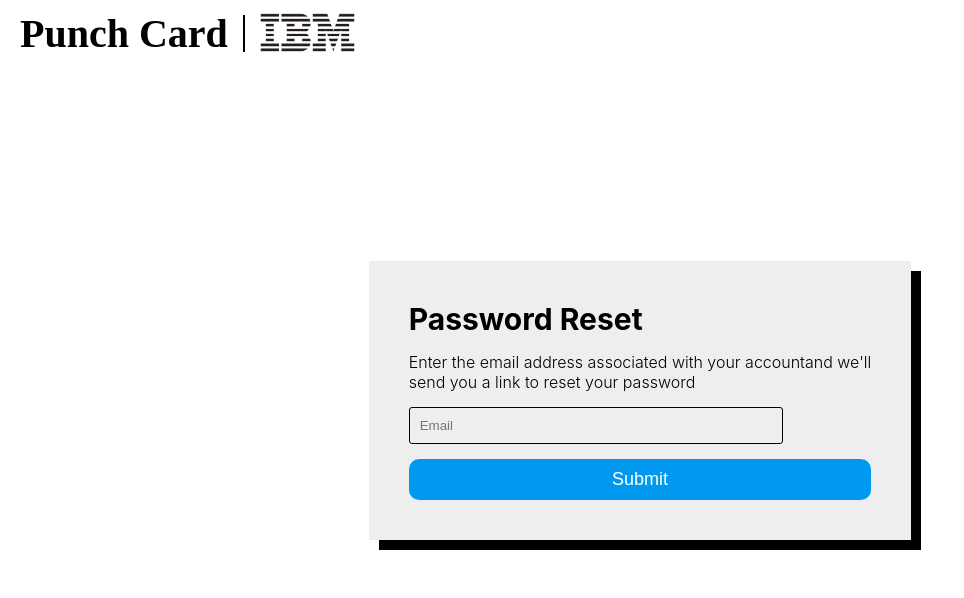
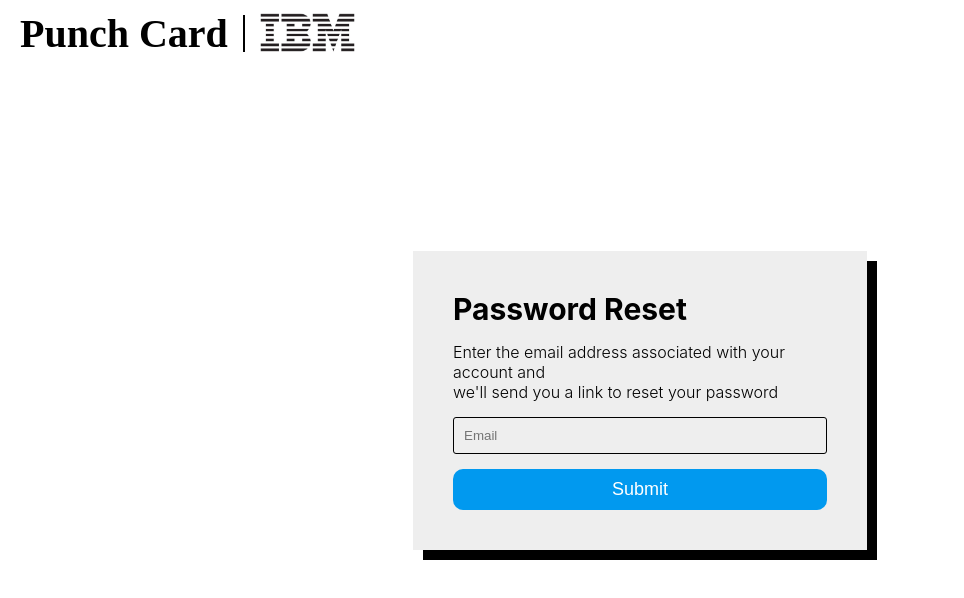
Before and after one commit to charles-v-patterson/checkIn-app, a React (Create React App) app in the folder frontend/: page /passwordreset/1 in a window 1280 px wide. Shown: the top 598 px of the page, without its empty margins (0-964 px from the left). Built offline with nearby package versions, Linux system fonts and the light colour scheme; a web font is replaced by a local one.

Commit message:
Password Reset Error Message Fix

```diff
--- a/frontend/src/components/auth/PasswordReset.css
+++ b/frontend/src/components/auth/PasswordReset.css
@@ -14,9 +14,17 @@
     display: flex;
     flex-direction: column;
     background-color: #EEEEEE;
+    max-width:min-content;
     padding: 40px;
     gap: 15px;
     box-shadow: 10px 10px black;
+}
+
+.change-password-box{
+    display: flex;
+    flex-direction: column;
+    background-color: #EEEEEE;
+    gap: 15px;
 }
 
 .email-form-box {
@@ -67,7 +75,7 @@
     border-radius: 3px;
     padding: 10px;
     background-color: transparent;
-    width: 44vh;
+    width:min-content;
     color: #000000;
 }
 
@@ -133,3 +141,18 @@
     margin: 5px;
     border: 1px solid #000000;
 }
+
+.form-group{
+    display: flex;
+    flex-direction: column;
+    background-color: #EEEEEE;
+    gap: 15px;
+}
+
+.error-message{
+    color: red;
+    font-size: 16px;
+    text-wrap: wrap;
+    word-break: normal;
+    white-space: normal;
+}
--- a/frontend/src/components/auth/PasswordReset.js
+++ b/frontend/src/components/auth/PasswordReset.js
@@ -99,7 +99,10 @@ const EmailForm = () => {
           <h2 className="login-subtitle"> Password reset</h2>
         }
         {authorized && !submitted &&
-          <div>
+          <div className="change-password-box">
+            <h2 className="login-title"> Password reset</h2>
+            <h2 className="login-subtitle"> Please enter a new password for Punch Card</h2>
+            {errorMessage && <p className="error-message">{errorMessage}</p>}
             <form className="login-form" onSubmit={handlePasswordSubmit}>
               <div className="form-group">
                 <input
@@ -110,7 +113,6 @@ const EmailForm = () => {
                   onChange={(e) => setPassword(e.target.value)}
                   required
                 />
-                <br></br>
                 <input
                   type="text"
                   id="textbox"
@@ -136,7 +138,7 @@ const EmailForm = () => {
             <h1 className="login-subtitle"> Password reset request sent </h1>
             :
             <form className="login-form" onSubmit={handleEmailSubmit}>
-              <h2 className="login-subtitle">Enter the email address associated with your accountand we'll<br/>send you a link to reset your password</h2>
+              <h2 className="login-subtitle">Enter the email address associated with your account and<br/>we'll send you a link to reset your password</h2>
               <div className="form-group">
                 <input
                   type="email"
@@ -159,5 +161,5 @@ const EmailForm = () => {
   );
 };
 
-// Export the LoginForm component
+// Export the EmailForm component
 export default EmailForm;
--- a/frontend/src/components/reports/ReportsPage.js
+++ b/frontend/src/components/reports/ReportsPage.js
@@ -13,6 +13,7 @@ import { useNavigate } from "react-router-dom";
 const ReportsPage = ({ formData }) => {
   const [dbData, setDbData] = useState([]);
   const [selectedUser, setSelectedUser] = useState("");
+  const [monthTrigger, setMonthTrigger] = useState(false);
   const [employees, setEmployees] = useState([]);
   const [view, setView] = useState("Sum");
   const [lit, setLit] = useState("<tr>");
@@ -63,7 +64,7 @@ const ReportsPage = ({ formData }) => {
         }
       });
     }
-  }, [lit, selectedUser]);
+  }, [monthTrigger, selectedUser]);
 
   useEffect(() => {
     getWeek(currentDate);
@@ -145,6 +146,9 @@ const ReportsPage = ({ formData }) => {
   }
   // Function to generate the calendar
   const manipulate = (month) => {
+
+    setMonthTrigger(!monthTrigger);
+
     // Get the first day of the month
     let dayone = new Date(yearTemp, month, 1).getDay();
 
```
Also changed, not shown: 1 other file (tests, documents, lock files or other folders).
